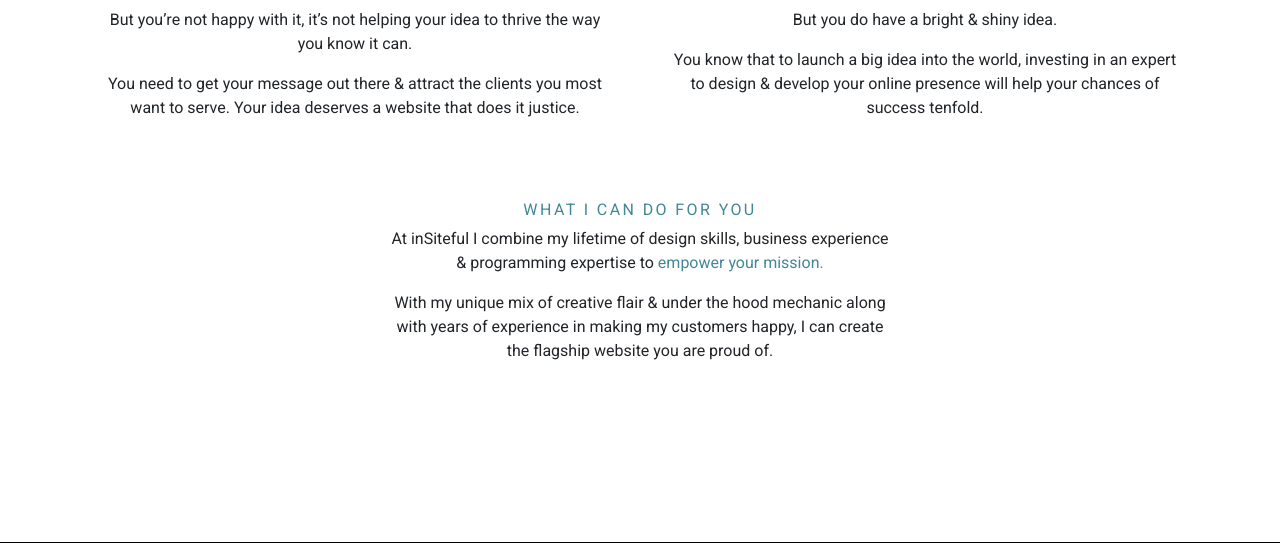
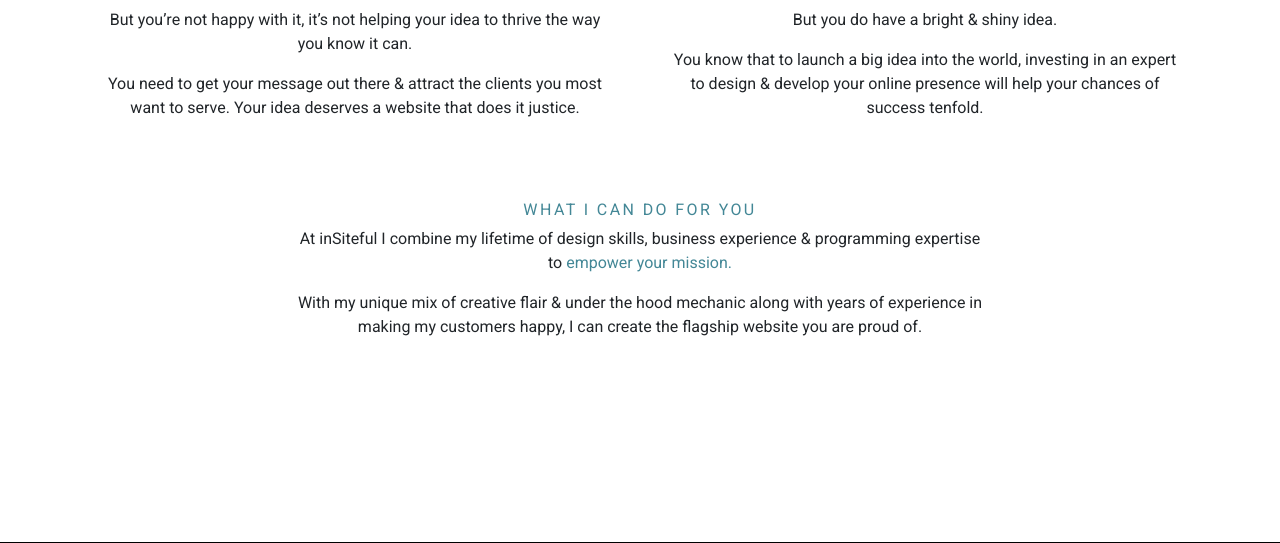
Before and after one commit to AJGreaves/annagreaves, a Flask app: page / in a window 1280 px wide. Shown: the part 1058-1601 px from the top of the page. Run offline with Flask 2, Linux system fonts and the light colour scheme; some libraries are stand-ins or nearby versions.

Commit message:
Adjust column width on pitch section to look better on tablet.

```diff
--- a/templates/base.html
+++ b/templates/base.html
@@ -55,9 +55,8 @@
         </div>
     </nav>
 
-        <!-- Main content -->
-        {% block content %} {% endblock %}
-
+    <!-- Main content -->
+    {% block content %} {% endblock %}
 
     <!-- Footer -->
     <footer class="container-fluid py-5">
--- a/templates/index.html
+++ b/templates/index.html
@@ -46,7 +46,7 @@
                                 <p>You know that to launch a big idea into the world,
                                 investing in an expert to design & develop your online presence will help your chances of success tenfold. </p>
                         </div>
-                        <div class="col-12 col-md-6 pitch-section">
+                        <div class="col-12 col-md-8 pitch-section">
                             <h3>What I can do for you</h3>
                             <p>At inSiteful I combine my lifetime of design skills, business experience & programming
                                 expertise to <span class="highlight-text">empower your mission.</span></p>
```
